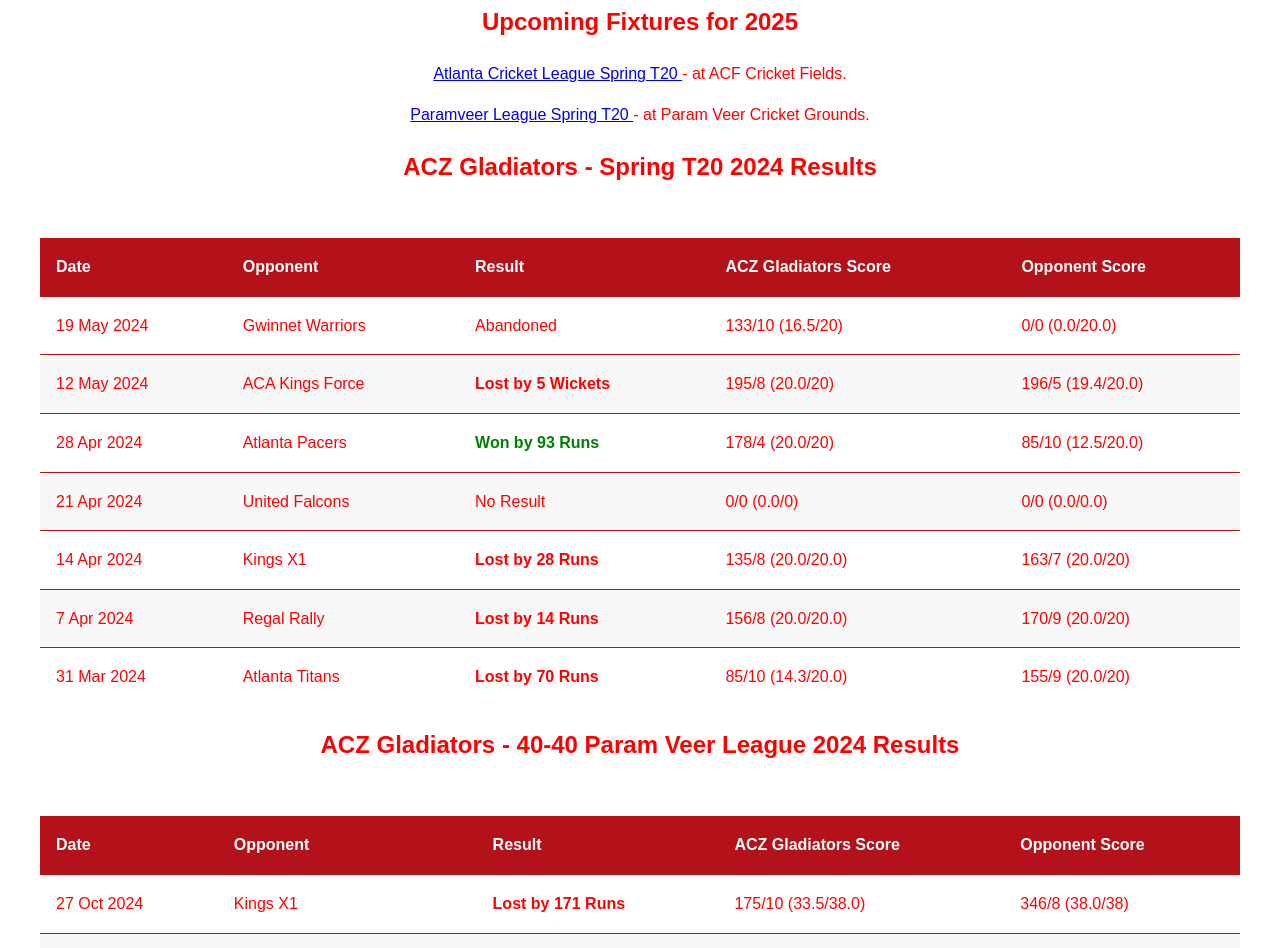
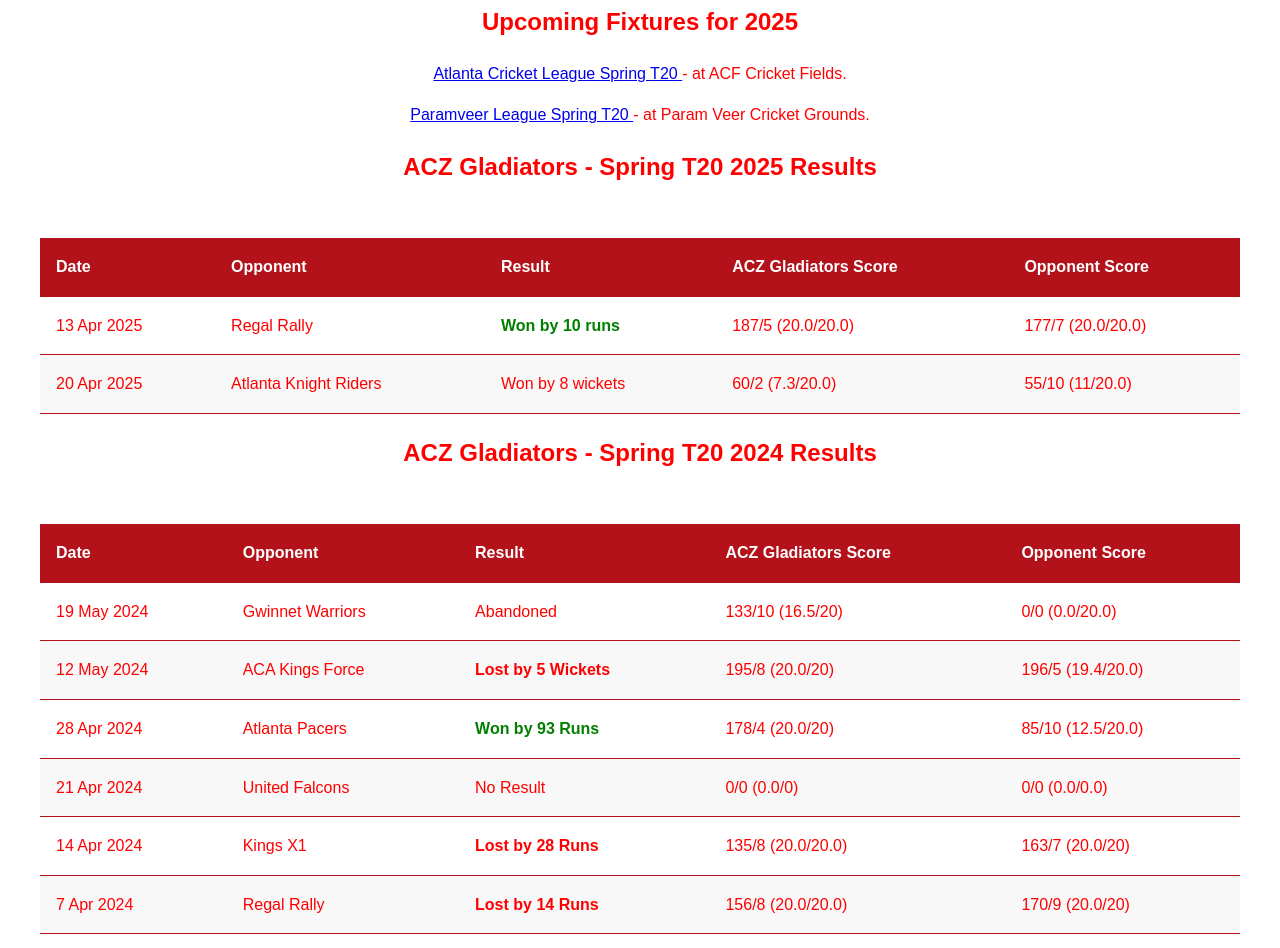
Before and after one commit to atlgladiators/atlgladiators.github.io, a plain HTML site: page fixtures.html in a window 1280 px wide. Shown: the part 2679-3627 px from the top of the page. Drawn offline with Linux system fonts and the light colour scheme.

Commit message:
Update fixtures.html

```diff
--- a/fixtures.html
+++ b/fixtures.html
@@ -249,6 +249,39 @@
         <h2>Upcoming Fixtures for 2025 </h2>
          <p><a href = "https://www.atlantacricketleague.org/Schedule">Atlanta Cricket League Spring T20 </a> - at ACF Cricket Fields. </p>
          <p><a href = "https://cricclubs.com/PVCL/viewLeagueSchedule.do?league=22&clubId=1008094">Paramveer League Spring T20 </a> - at Param Veer Cricket Grounds. </p>
+
+        <p></p>
+        <h2>ACZ Gladiators - Spring T20 2025 Results</h2>
+        <div class="table-container" style="max-height: 500px; overflow-y: auto;">
+            <table class="results-fixtures">
+                <thead>
+                    <tr>
+                        <th>Date</th>
+                        <th>Opponent</th>
+                        <th>Result</th>
+                        <th>ACZ Gladiators Score</th>
+                        <th>Opponent Score</th>
+                    </tr>
+                </thead>
+                <tbody>
+                    <tr>
+                        <td>13 Apr 2025</td>
+                        <td>Regal Rally</td>
+                        <td class="result-win">Won by 10 runs</td>
+                        <td>187/5 (20.0/20.0)</td>
+                        <td>177/7 (20.0/20.0)</td>
+                    </tr>
+                    <tr>
+                        <td>20 Apr 2025</td>
+                        <td>Atlanta Knight Riders</td>
+                        <td class="win">Won by 8 wickets</td>
+                        <td>60/2 (7.3/20.0)</td>
+                        <td>55/10 (11/20.0)</td>
+                    </tr>
+                </tbody>
+            </table>
+        </div>
+
         <p></p>
         <h2>ACZ Gladiators - Spring T20 2024 Results</h2>
         <div class="table-container" style="max-height: 500px; overflow-y: auto;">
```
